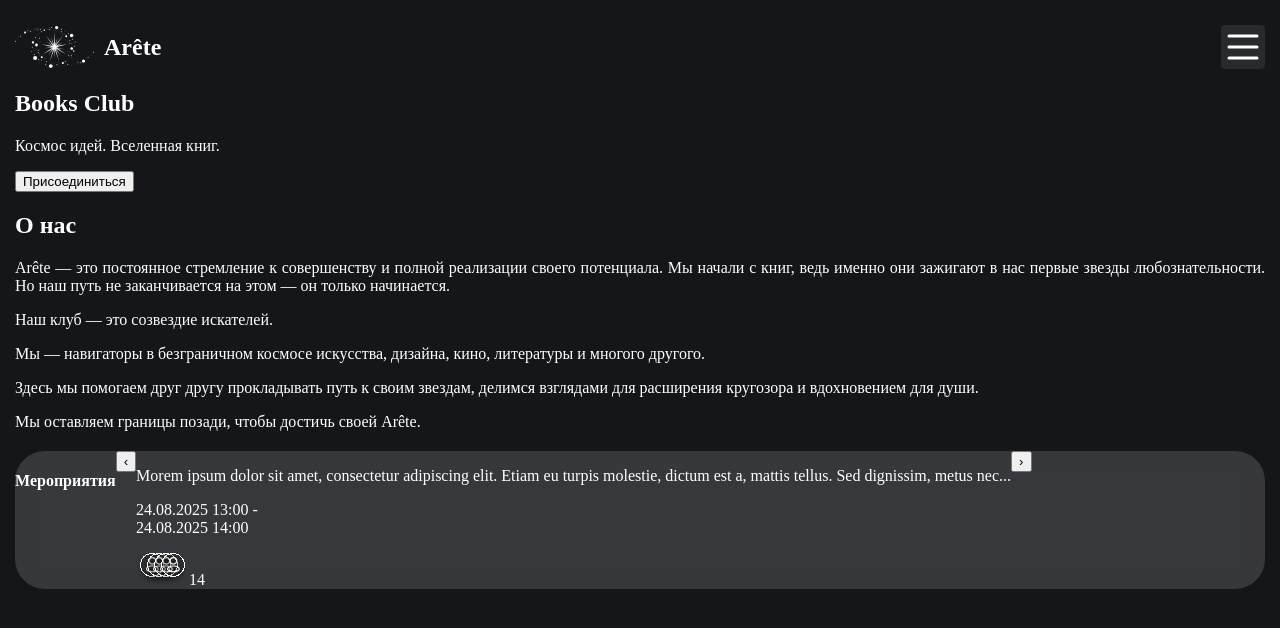
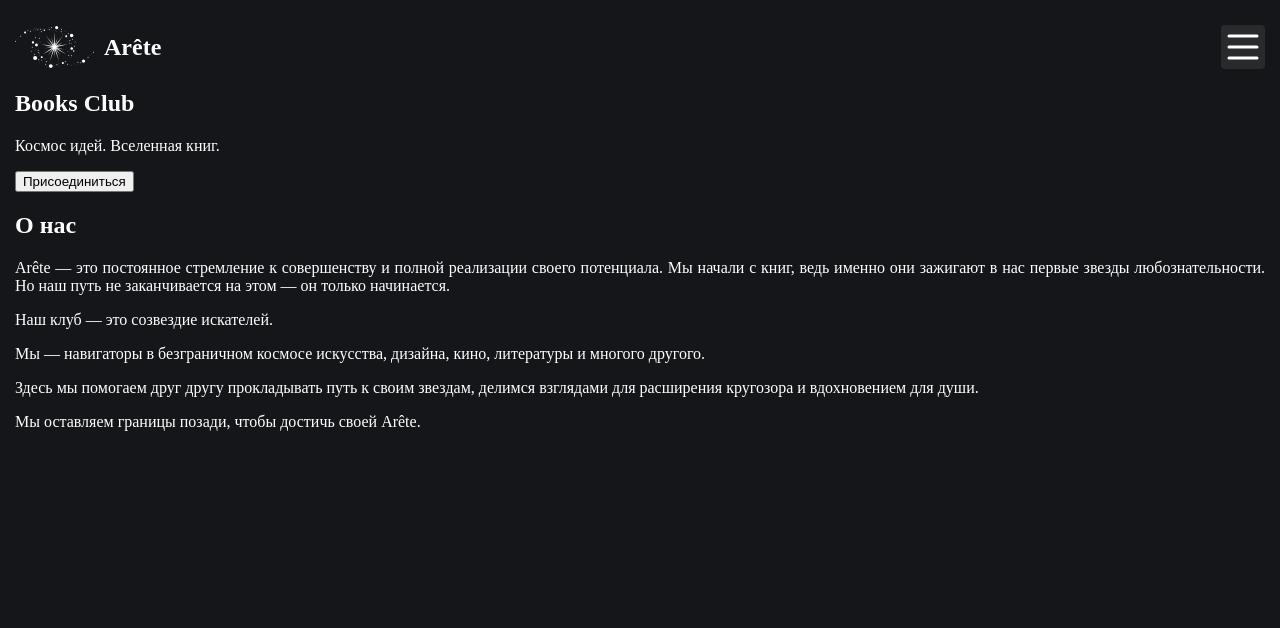
Before and after one commit to agentMAGA/books-club, a React (Vite) app: page / in a window 1280 px wide. Shown: the top 628 px of the page. Built offline with nearby package versions, Linux system fonts and the light colour scheme.

Commit message:
Удолил не неужное

```diff
--- a/package.json
+++ b/package.json
@@ -13,6 +13,7 @@
     "axios": "^1.12.2",
     "react": "^19.1.1",
     "react-dom": "^19.1.1",
+    "react-router": "^7.9.1",
     "sass": "^1.92.1",
     "zustand": "^5.0.8"
   },
--- a/src/App.jsx
+++ b/src/App.jsx
@@ -38,44 +38,6 @@ function App() {
 
         </section>
 
-{/* ////////////////////////////////////////////////////////////////////////////// просто разделение, при жеалании можно удалить*/}
-
-        <div className="visualBackdrop">
-
-          <h4 className="titleEvents">Мероприятия</h4>
-
-          <nav>
-            <button aria-label="Предыдущий">‹</button>
-          </nav>
-
-          <div>
-
-            <article>
-              <p>
-                Morem ipsum dolor sit amet,
-                consectetur adipiscing elit.
-                Etiam eu turpis molestie, dictum est a, mattis tellus.
-                Sed dignissim, metus nec...
-              </p>
-            </article>
-
-            <article className="timeRangeDate">
-              <p>24.08.2025 13:00 -<br />24.08.2025 14:00</p>
-            </article>
-
-            <div>
-              <span><img src="img\usersIcons.svg" alt="usersIcons" /></span>
-              <span>14</span>
-            </div>
-
-          </div>
-
-          <nav>
-            <button aria-label="Следующий">›</button>
-          </nav>
-
-        </div>
-
       </main>
     </>
   )
--- a/src/scss/app.scss
+++ b/src/scss/app.scss
@@ -1,5 +1,5 @@
 body {
-    margin: 0 0 0 0;
+    margin: 0 0 auto 0;
     background-color: #141619;
     color: #ffffff;
 
@@ -8,17 +8,5 @@ body {
         text-align: justify
     }
 
-    .visualBackdrop {
-        margin: 20px 15px 0 15px;
-        border-radius: 30px ;
-        background: rgba(255, 255, 255, 0.15); // #FFFFFF40
-        -webkit-backdrop-filter: blur(10px); // эффект стекла / матовости
-        backdrop-filter: blur(10px);   // для Safari
-        display: flex;
 
-        .titleEvents{
-            justify-content: center;
-        }
-
-    }
 }
```
Also changed, not shown: 1 other file (tests, documents, lock files or other folders).
